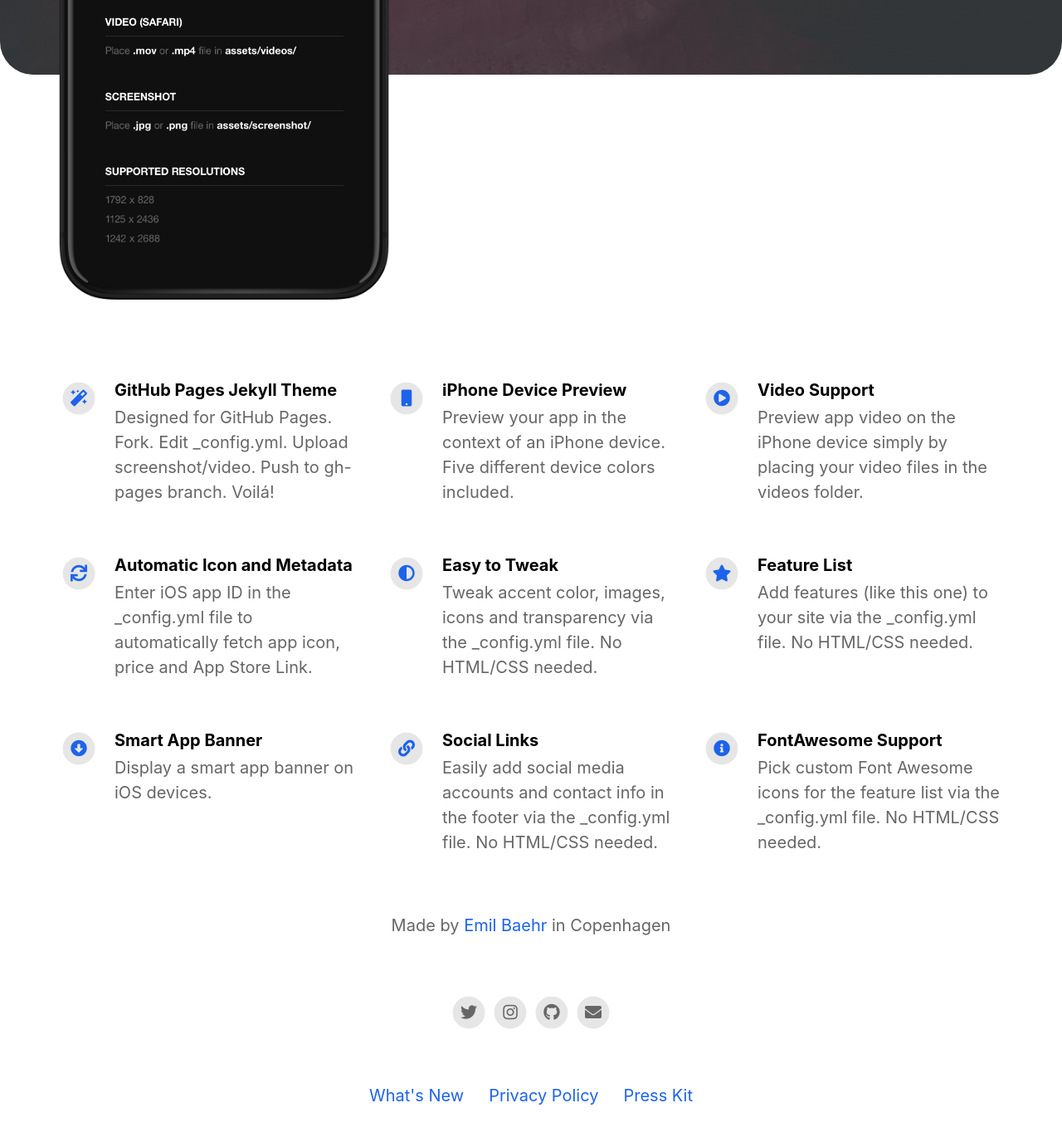
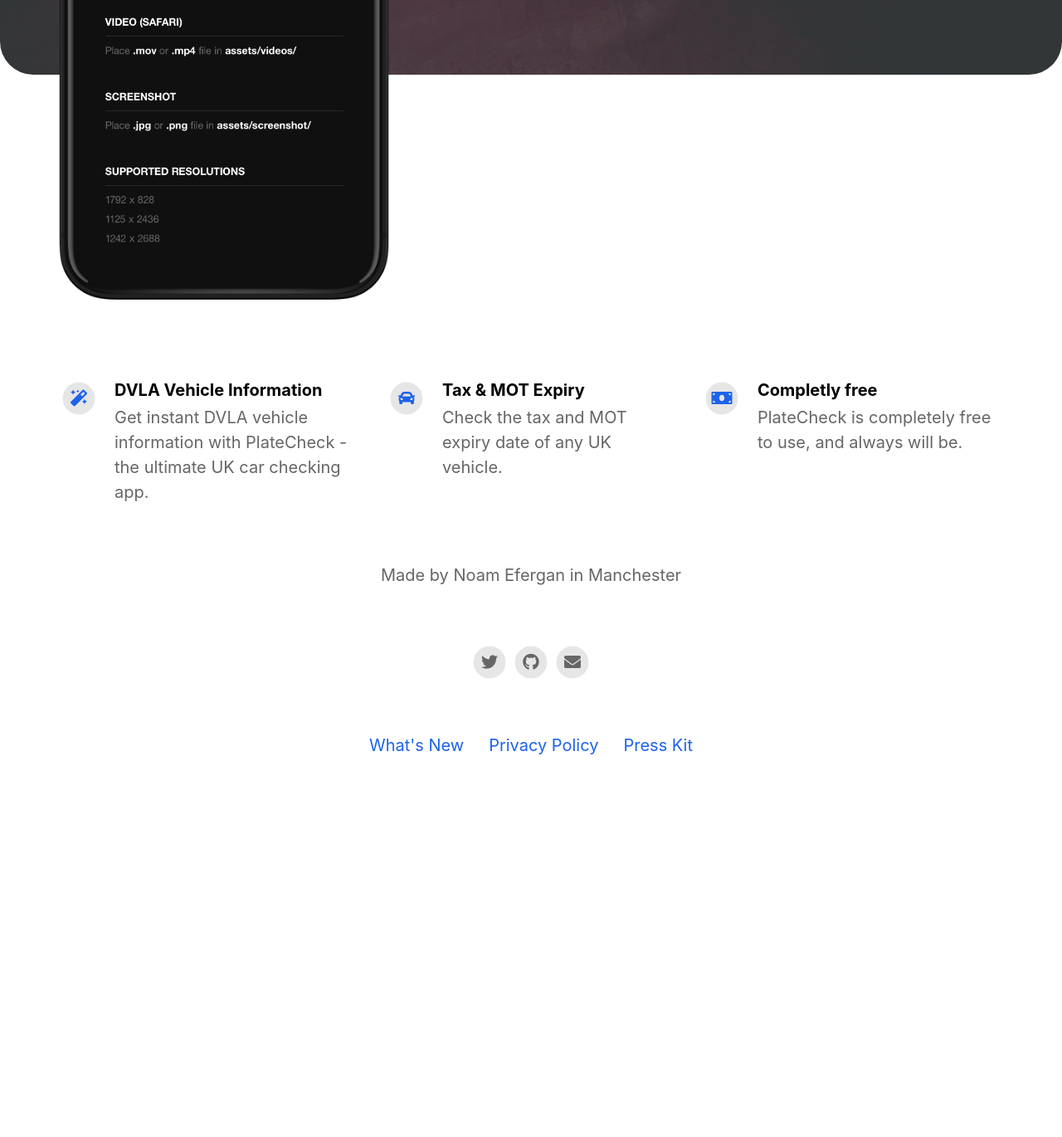
Before and after one commit to NoamEfergan/PlateCheckLanding, a Jekyll site: the page built from index.html, in a window 1280 px wide and 1400 px high, scrolled down 624 px. Shown: the top 1370 px of the window at 83% size. Built offline with Jekyll 4.4.1, drawn with Linux system fonts in a browser that asks for light colours; nearby versions of some CDN libraries; after the commit the page ends 1602 px from its top, so only the background shows below that; some of the changed text lies outside the part shown.

Commit message:
setup config

```diff
--- a/_config.yml
+++ b/_config.yml
@@ -1,123 +1,77 @@
 #page title
-page_title                                :                                           # Automatically populates with app name if not set and if iOS app ID is set. Otherwise enter manually.
+page_title: # Automatically populates with app name if not set and if iOS app ID is set. Otherwise enter manually.
 
 # App Info
-ios_app_id                                : 1234793120                                # Required. Enter iOS app ID to automatically populate name, price and icons (e.g. 718043190).
-ios_app_country                           : us                                        # Required outside USA. Enter 2 letter country code as in https://en.wikipedia.org/wiki/ISO_3166-1_alpha-2
+ios_app_id: 1234793120 # Required. Enter iOS app ID to automatically populate name, price and icons (e.g. 718043190).
+ios_app_country: gb # Required outside USA. Enter 2 letter country code as in https://en.wikipedia.org/wiki/ISO_3166-1_alpha-2
 
-appstore_link                             :                                           # Automatically populates if not set and if iOS app ID is set. Otherwise enter manually.
-playstore_link                            :                                           # Enter Google Play Store URL.
-presskit_download_link                    : https://emilbaehr.com                                          # Enter a link to downloadable file or (e.g. public Dropbox link to a .zip file).
-                                                                                      # Or upload your press kit file to assets and set path accordingly (e.g. "assets/your_press_kit.zip").
+appstore_link: # Automatically populates if not set and if iOS app ID is set. Otherwise enter manually.
+playstore_link: # Enter Google Play Store URL.
+presskit_download_link:
+  https://emilbaehr.com # Enter a link to downloadable file or (e.g. public Dropbox link to a .zip file).
+  # Or upload your press kit file to assets and set path accordingly (e.g. "assets/your_press_kit.zip").
 
-app_icon                                  : # assets/appicon.png                      # Automatically populates if not set and if iOS app ID is set.  Otherwise enter path to icon file manually.
-app_name                                  :                                           # Automatically populates if not set and if iOS app ID is set.  Otherwise enter manually.
-app_price                                 :                                           # Automatically populates if not set and if iOS app ID is set.  Otherwise enter manually.
-app_description                           : Write a short tagline for your app.
+app_icon: assets/DALL·E 2023-03-07 21.12.51.png # Automatically populates if not set and if iOS app ID is set.  Otherwise enter path to icon file manually.
+app_name: PlateCheck
+app_price: FREE
+app_description: Get instant DVLA vehicle information with PlateCheck - the ultimate UK car checking app.
 
-enable_smart_app_banner                   : true                                      # Set to true to show a smart app banner at top of page on mobile devices.
-
-
+enable_smart_app_banner: true # Set to true to show a smart app banner at top of page on mobile devices.
 
 # Information About Yourself
-your_name                                 : Emil Baehr
-your_link                                 : https://emilbaehr.com
-your_city                                 : Copenhagen
-email_address                             : emil.baehr@gmail.com
-facebook_username                         :
-instagram_username                        : ebaehr
-twitter_username                          : ebaehr
-github_username                           : emilbaehr
-youtube_username                          :
-
-
+your_name: Noam Efergan
+your_link:
+your_city: Manchester
+email_address: efergann@gmail.com
+facebook_username:
+instagram_username:
+twitter_username: No_Wham
+github_username: NoamEfergan
+youtube_username:
 
 # Feature List                            Edit, add or remove features to be presented.
-features                                  :
+features:
+  - title: DVLA Vehicle Information
+    description: Get instant DVLA vehicle information with PlateCheck - the ultimate UK car checking app.
+    fontawesome_icon_name: magic
 
-  - title                                 : GitHub Pages Jekyll Theme
-    description                           : Designed for GitHub Pages. Fork. Edit _config.yml. Upload screenshot/video. Push to gh-pages branch. Voilá!
-    fontawesome_icon_name                 : magic
+  - title: Tax & MOT Expiry
+    description: Check the tax and MOT expiry date of any UK vehicle.
+    fontawesome_icon_name: car
 
-  - title                                 : iPhone Device Preview
-    description                           : Preview your app in the context of an iPhone device. Five different device colors included.
-    fontawesome_icon_name                 : mobile
-
-  - title                                 : Video Support
-    description                           : Preview app video on the iPhone device simply by placing your video files in the videos folder.
-    fontawesome_icon_name                 : play-circle
-
-  - title                                 : Automatic Icon and Metadata
-    description                           : Enter iOS app ID in the _config.yml file to automatically fetch app icon, price and App Store Link.
-    fontawesome_icon_name                 : sync
-
-  - title                                 : Easy to Tweak
-    description                           : Tweak accent color, images, icons and transparency via the _config.yml file. No HTML/CSS needed.
-    fontawesome_icon_name                 : adjust
-
-  - title                                 : Feature List
-    description                           : Add features (like this one) to your site via the _config.yml file. No HTML/CSS needed.
-    fontawesome_icon_name                 : star
-
-  - title                                 : Smart App Banner
-    description                           : Display a smart app banner on iOS devices.
-    fontawesome_icon_name                 : arrow-alt-circle-down
-
-  - title                                 : Social Links
-    description                           : Easily add social media accounts and contact info in the footer via the _config.yml file. No HTML/CSS needed.
-    fontawesome_icon_name                 : link
-
-  - title                                 : FontAwesome Support
-    description                           : Pick custom Font Awesome icons for the feature list via the _config.yml file. No HTML/CSS needed.
-    fontawesome_icon_name                 : info-circle
-
-  - title                                 : # New Feature Title
-    description                           : # New Feature Description
-    fontawesome_icon_name                 : # Enter Font Awesome icon name (e.g. star). Find icons on fontawesome.com/icons.
-
-
+  - title: Completly free
+    description: PlateCheck is completely free to use, and always will be.
+    fontawesome_icon_name: money-bill
 
 # Theme Settings
-topbar_color                              : "#000000"
-topbar_transparency                       : 0.1
-topbar_title_color                        : "#ffffff"
+topbar_color: "#000000"
+topbar_transparency: 0.1
+topbar_title_color: "#ffffff"
 
-cover_image                               : assets/headerimage.png                    # Replace with alternative image path or image URL.
-cover_overlay_color                       : "#363b3d"
-cover_overlay_transparency                : 0.8
+cover_image: assets/headerimage.png # Replace with alternative image path or image URL.
+cover_overlay_color: "#363b3d"
+cover_overlay_transparency: 0.8
 
-device_color                              : black                                     # Set to: blue, black, yellow, coral or white.
+device_color: black # Set to: blue, black, yellow, coral or white.
 
-body_background_color                     : "#ffffff"
+body_background_color: "#ffffff"
 
-link_color                                : "#1d63ea"
+link_color: "#1d63ea"
 
-app_title_color                           : "#ffffff"
-app_price_color                           : "#ffffff"
-app_description_color                     : "#ffffff"
+app_title_color: "#ffffff"
+app_price_color: "#ffffff"
+app_description_color: "#ffffff"
 
-feature_title_color                       : "#000000"
-feature_text_color                        : "#666666"
+feature_title_color: "#000000"
+feature_text_color: "#666666"
 
-feature_icons_foreground_color            : "#1d63ea"
-feature_icons_background_color            : "#e6e6e6"
+feature_icons_foreground_color: "#1d63ea"
+feature_icons_background_color: "#e6e6e6"
 
-social_icons_foreground_color             : "#666666"
-social_icons_background_color             : "#e6e6e6"
+social_icons_foreground_color: "#666666"
+social_icons_background_color: "#e6e6e6"
 
-footer_text_color                         : "#666666"
-
-
-
-
-
-
-
-
-
-
-
-
+footer_text_color: "#666666"
 
 ####################################################
 ### Jekyll Configuration. No need to touch this. ###
```
Also changed, not shown: assets/DALL·E 2023-03-07 21.12.51.png (added).
